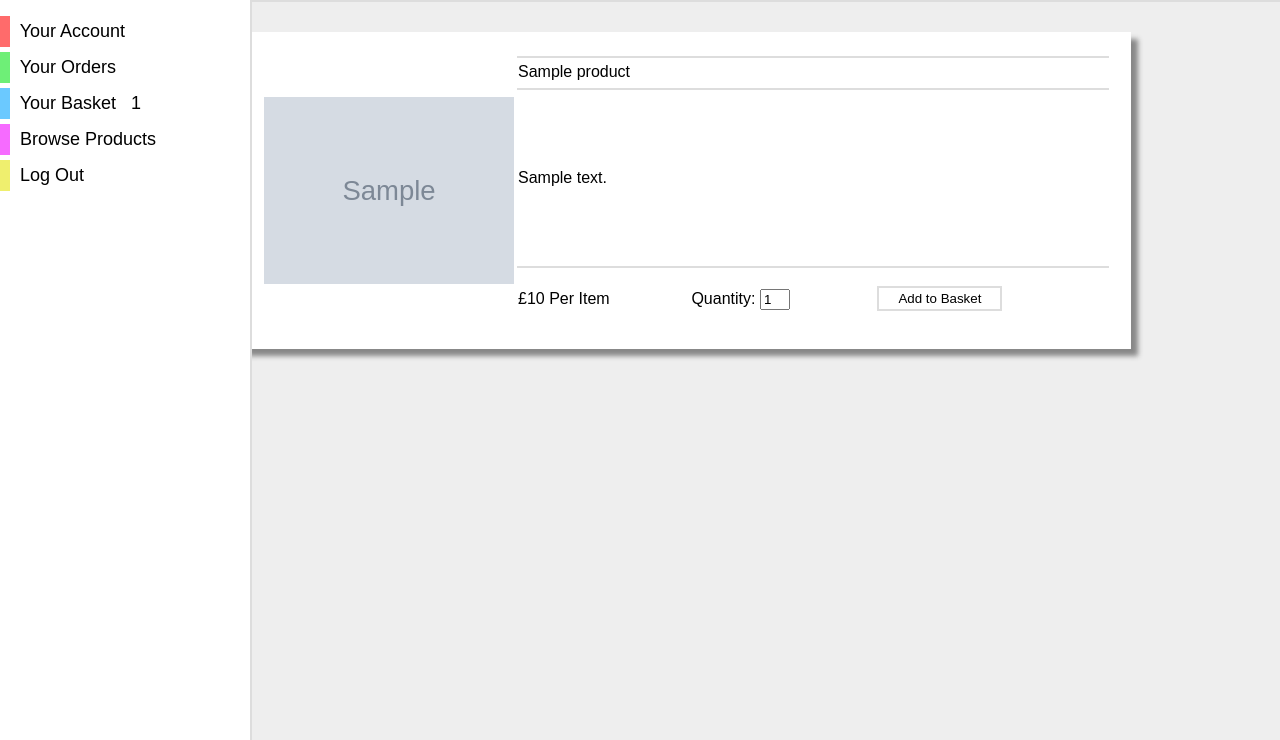
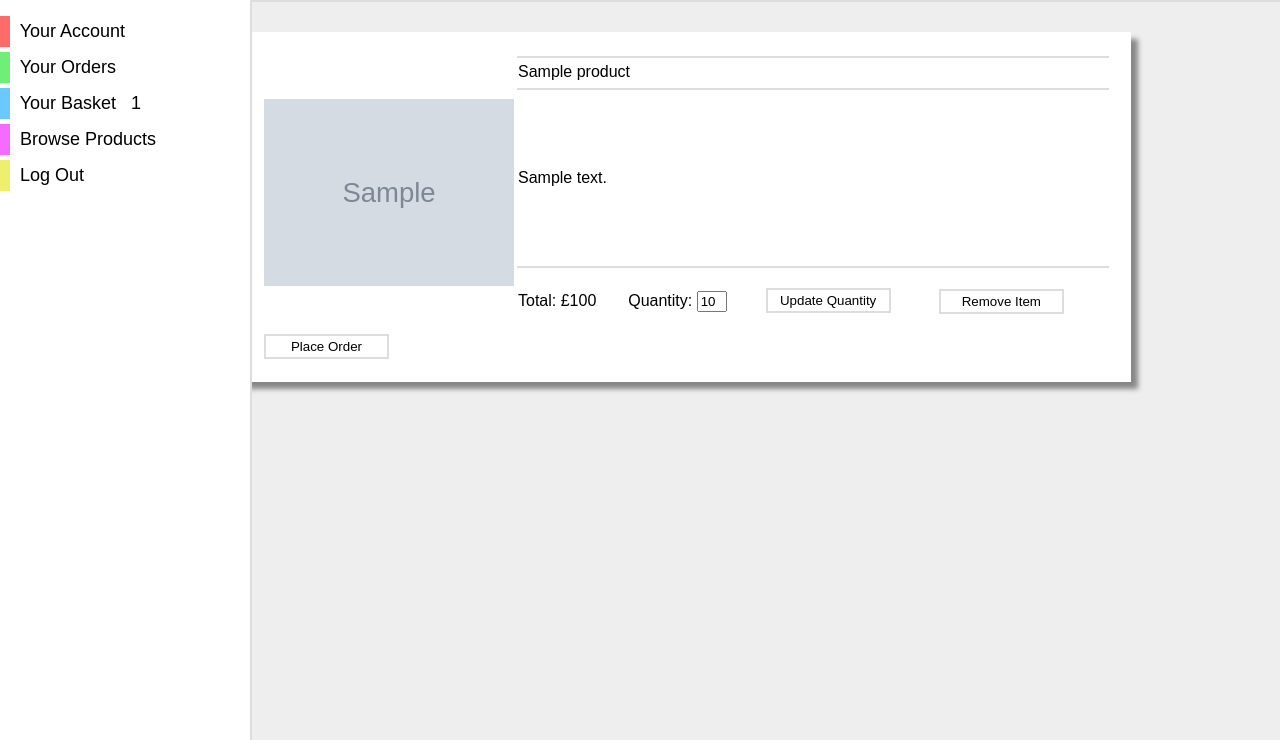
Before and after one commit to SirSquiggles94/CC-Project, a PHP site: page /restaurant_portal/home.php?p=4 in a window 1280 px wide. Shown: the part 60-800 px from the top of the page. Run offline with PHP 8.4, Linux system fonts and the light colour scheme; the visitor is signed in with stand-in values (Sample User, id 1); tables that the repository leaves empty or names only in its code hold one stand-in row (values such as "Sample post"); grey boxes marked "Sample" are stand-in pictures.

Commit message:
Basket Page Update
Added quantity change functionality.
Added remove item functionality.
Calculated total price from quantity an product price.

Used prepared statements for security.

```diff
--- a/restaurant_portal/get_basket.php
+++ b/restaurant_portal/get_basket.php
@@ -2,9 +2,26 @@
 
 	function get_basket()
 	{
-		$get_basket_query = ""
+
+
+		$db = config_db();
+		$user = check_login();
+
+		$get_basket_query = "SELECT basket_items.item_id, basket_items.product_id, basket_items.quantity, products.product_name, products.product_description, products.image_path, products.price FROM basket_items INNER JOIN products ON basket_items.product_id = products.product_id WHERE basket_items.user_id = ?";
+
+		$stmt = mysqli_stmt_init($db);
+		mysqli_stmt_prepare($stmt, $get_basket_query);
+		mysqli_stmt_bind_param($stmt, "i", $user);
+		mysqli_stmt_execute($stmt);
+		$result = mysqli_stmt_get_result($stmt);
+		mysqli_stmt_fetch($stmt);
+		mysqli_stmt_close($stmt);
+
+		return $result;
 	}
 
 
 
+
+
 ?>
--- a/restaurant_portal/home_basket.php
+++ b/restaurant_portal/home_basket.php
@@ -3,7 +3,16 @@
 	<table id = "products">
 
 		<?php
-		$returned_products = return_products();
+			include 'get_basket.php';
+
+			$returned_products = get_basket();
+
+			if(mysqli_num_rows($returned_products) == 0)
+			{
+				echo "No Items in basket.";
+			}
+			else
+			{
 
 				while($item = mysqli_fetch_assoc($returned_products))
 				{
@@ -20,7 +29,7 @@
 					echo'
 
 						<tr>
-						<td colspan = 3 style = "height: 30px; border-top: 2px solid #DDDDDD">
+							<td colspan = 4 style = "height: 30px; border-top: 2px solid #DDDDDD">
 								' . $item['product_name'] . '
 							</td>
 						</tr>
@@ -30,7 +39,7 @@
 					echo'
 
 						<tr>
-						<td colspan = "3" style = "height: 180px; border-top: 2px solid #DDDDDD; border-bottom: 2px solid #DDDDDD;">
+							<td colspan = "4" style = "height: 180px; border-top: 2px solid #DDDDDD; border-bottom: 2px solid #DDDDDD;">
 								' . $item['product_description'] . '
 							</td>
 						</tr>
@@ -41,22 +50,44 @@
 
 						<tr>
 							<td>
-							£' . $item['price'] . ' Per Item
+								Total: £' . $item['price'] * $item['quantity'] . '
 							</td>
 							<td>
-							<form id = "basket_form" action = "add_to_basket.php" method = "post">
-								<input name = "item" type = "hidden" value = "' . $item['product_id'] . '"><br>
-								Quantity: <input name = "quantity" type = "textbox" style = "width: 30px;" value = "1">
+								<form id = "basket_form" action = "change_quantity.php" method = "post">
+									<input id = "item_id" name = "item" type = "hidden" value = "' . $item['item_id'] . '"><br>
+									Quantity: <input id = "quantity" name = "quantity" type = "textbox" style = "width: 30px;" value = "' . $item['quantity'] . '">
 							</td>
 							<td>
-								<button onClick = "add_to_basket()" class = "button">Add to Basket</button>
+									<button onClick = "submit" class = "button">Update Quantity</button>
+								</form>
+							</td>
+							<td>
+								<form action = "remove_item.php" method = "post"><br>
+									<input name = "rm_item" type = "hidden" value = "' . $item['item_id'] . '">
+									<button onClick = "remove_item.php" class = "button">Remove Item</button>
 								</form>
 							</td>
 						</tr>
+					';
+				}
+
+				echo '
+
+
+					<tr>
+						<td>
+							<button onClick = "" class = "button">Place Order</button>
+						</td>
+					</tr>
+
+
 
 				';
 			}
 		?>
+
+
 	</table>
 
+
 </div>
```
Also changed, not shown: restaurant_portal/change_quantity.php (added, +23 -0 lines), restaurant_portal/remove_item.php (added, +20 -0 lines), 2 other files. Lines whose indentation alone changed are shown as unchanged.
